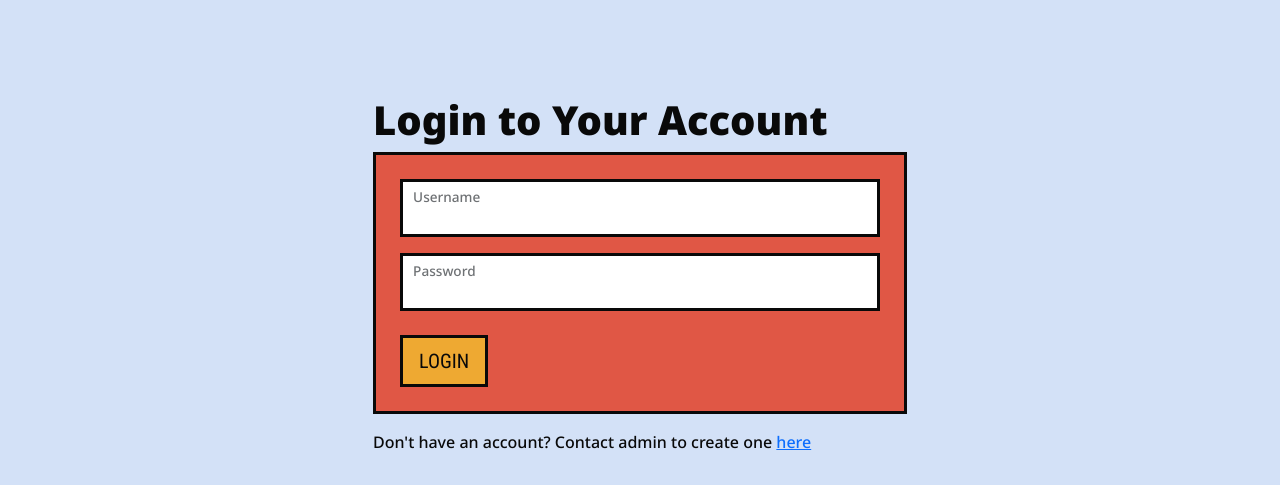
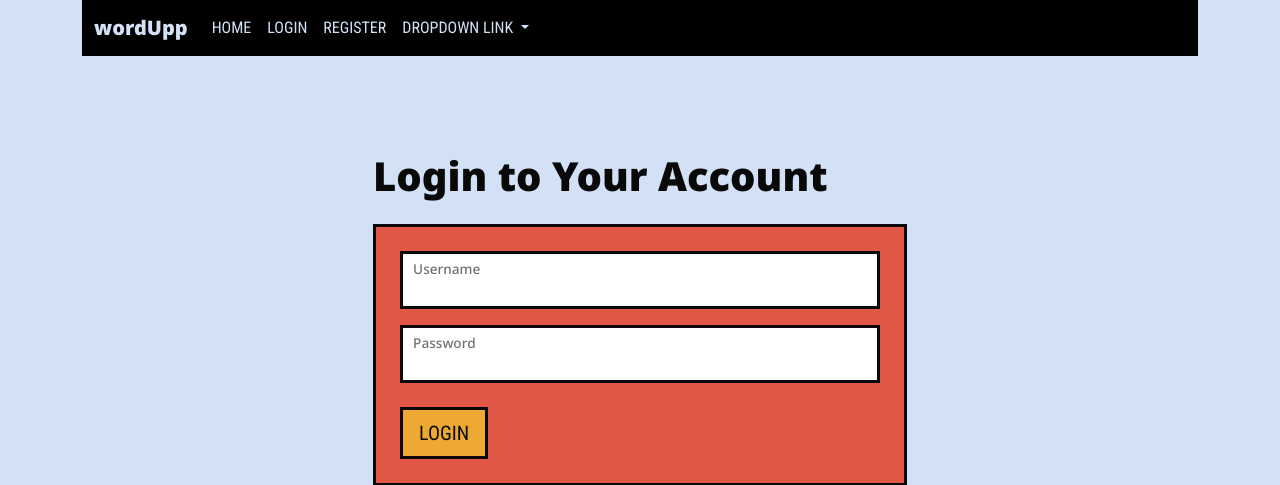
Before and after one commit to antoniodegou/wordupp, a Django app: page /login/ in a window 1280 px wide. Shown: the top 485 px of the page. Run offline with Django 4.2, Linux system fonts and the light colour scheme; some libraries are stand-ins or nearby versions.

Commit message:
added nav

```diff
--- a/core/templates/base.html
+++ b/core/templates/base.html
@@ -35,7 +35,7 @@
 
         <!-- Navigation -->
 
-        <!-- {#{% include "nav.html" %} #}-->
+        {% include "nav.html" %}
 
         <!-- Main Content -->
         <main class="mt-5 mb-5 pt-5 pb-5">
--- a/core/templates/nav.html
+++ b/core/templates/nav.html
@@ -1,6 +1,6 @@
 <nav class="navbar navbar-expand-lg   bg-black">
     <div class="container-fluid bg-black">
-      <a class="navbar-brand" href="{% url 'homepage' %}">wordUpp</a>
+      <a class="navbar-brand" href="{% url 'core:homepage' %}">wordUpp</a>
       <button class="navbar-toggler " type="button" data-bs-toggle="collapse" data-bs-target="#navbarNavDropdown" aria-controls="navbarNavDropdown" aria-expanded="false" aria-label="Toggle navigation">
         <!-- <span class="navbar-toggler-icon "></span> -->
         <span class="icon-list"></span>
@@ -8,24 +8,24 @@
       <div class="collapse navbar-collapse bg-black" id="navbarNavDropdown">
         <ul class="navbar-nav">
           <li class="nav-item">
-            <a class="nav-link active" aria-current="page" href="{% url 'homepage' %}">Home</a>
+            <a class="nav-link active" aria-current="page" href="{% url 'core:homepage' %}">Home</a>
           </li>
-          {% if user.is_authenticated %}
-            <li class="nav-item">
-              <a class="nav-link" href="{% url 'logout' %}">Logout</a>
+         {# {% if user.is_authenticated %}#}
+            <!-- <li class="nav-item">
+              <a class="nav-link" href="{# {% url 'logout' %}#} ">Logout</a>
             </li>
             <li class="nav-item">
-              <a class="nav-link" href="{% url 'dashboard' %}">Dashboard</a>
-            </li>
+              <a class="nav-link" href="{#{% url 'dashboard' %}#} ">Dashboard</a>
+            </li> -->
 
-          {% else %}
+            {#  {% else %}#}
             <li class="nav-item">
               <a class="nav-link" href="{% url 'login' %}">Login</a>
             </li>
             <li class="nav-item">
               <a class="nav-link" href="{% url 'register'  %}">Register</a>
             </li>
-          {% endif %}
+            {#   {% endif %}#}
           <!-- Dropdown only if needed -->
           <li class="nav-item dropdown">
             <a class="nav-link dropdown-toggle" href="#" role="button" data-bs-toggle="dropdown" aria-expanded="false">
--- a/core/urls.py
+++ b/core/urls.py
@@ -6,6 +6,6 @@ app_name = 'core'
 
 
 urlpatterns = [
-    path('', views.homepage, name='homepage'),
+    path('/', views.homepage, name='homepage'),
 
 ]
--- a/users/templates/login.html
+++ b/users/templates/login.html
@@ -27,7 +27,7 @@
             {% endif %}
 
 
-                <h1>Login to Your Account</h1>
+                <h1 class="mb-4">Login to Your Account</h1>
                 <form method="post" class="bg-red p-4 black-border">
                     {% csrf_token %}
 
```
